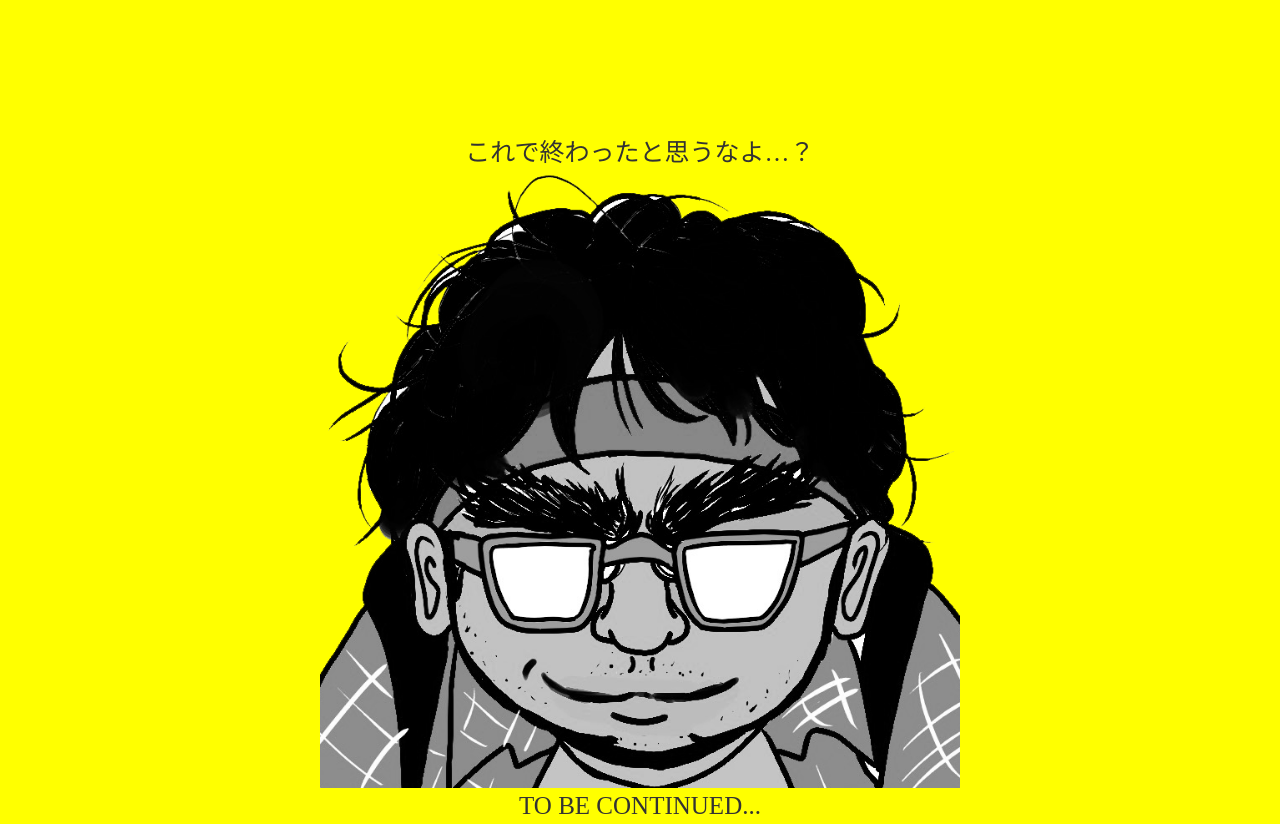
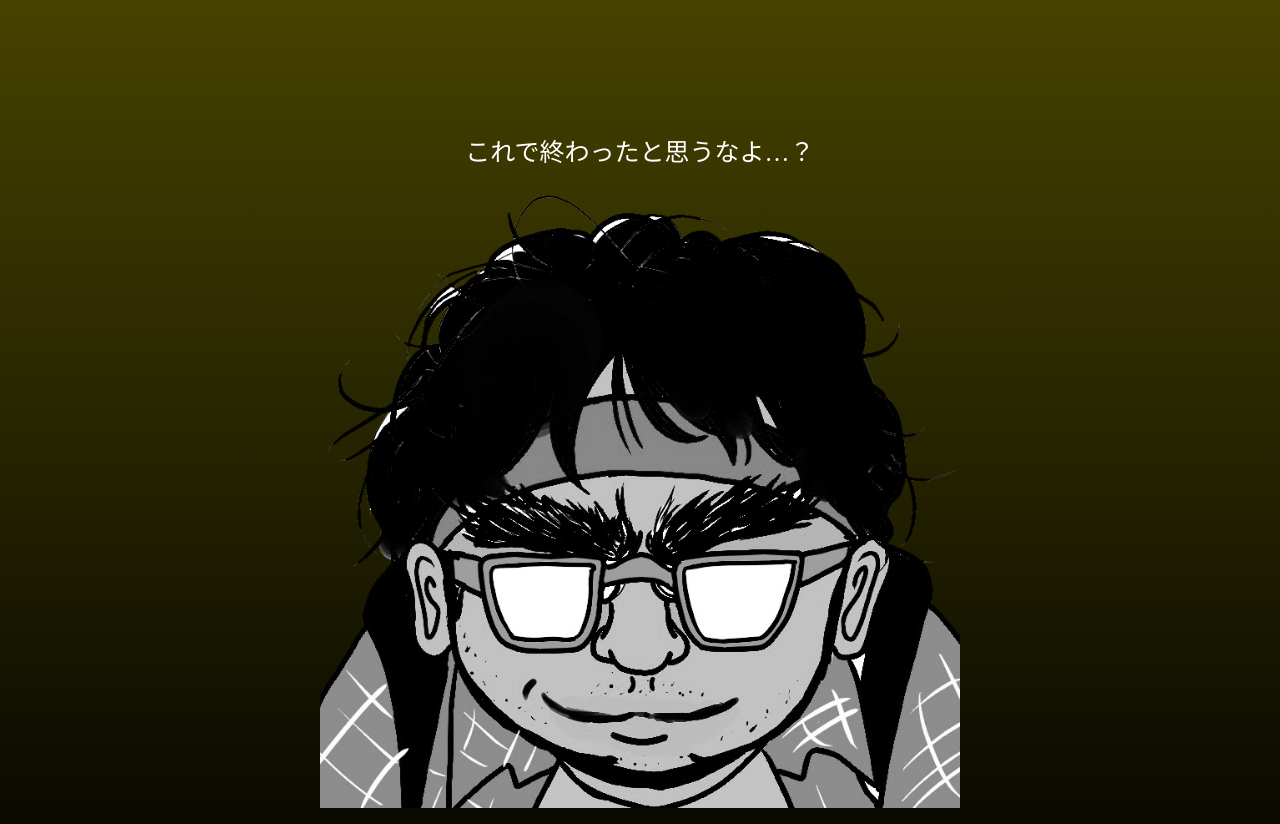
Before and after one commit to adsconquest/web, a plain HTML site: page clear/index.html in a window 1280 px wide. Shown: the part 2540-3364 px from the top of the page. Drawn offline with nearby package versions, Linux system fonts and the light colour scheme.

Commit message:
clear bg grade added

```diff
--- a/css/clear.css
+++ b/css/clear.css
@@ -1,3 +1,7 @@
+body{
+  background: linear-gradient(#fff200, #000)
+}
+
 .container{
   height: 100%;
   padding: 0;
@@ -16,6 +20,11 @@
 .msg{
   font-size: 25px;
   line-height: 30px;
+}
+
+.end-roll .msg{
+  margin: 20px 0;
+  color: #FFF;
 }
 
 .first-msg{
```
